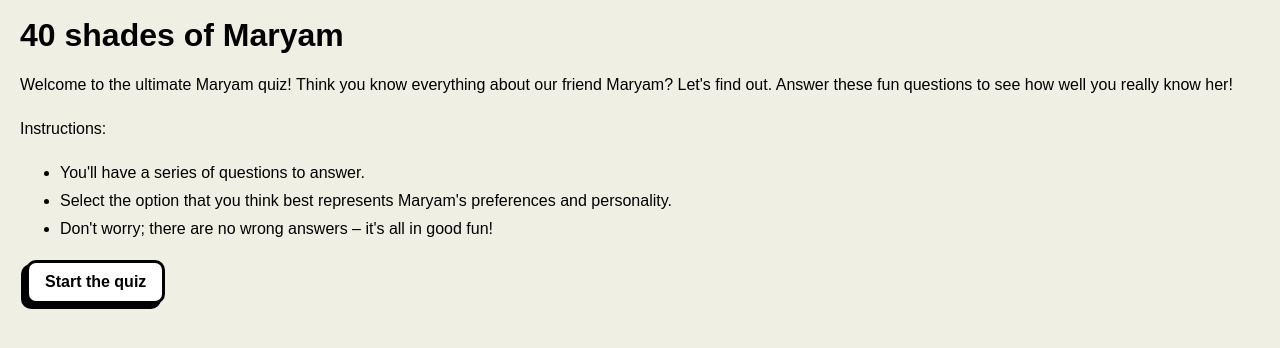
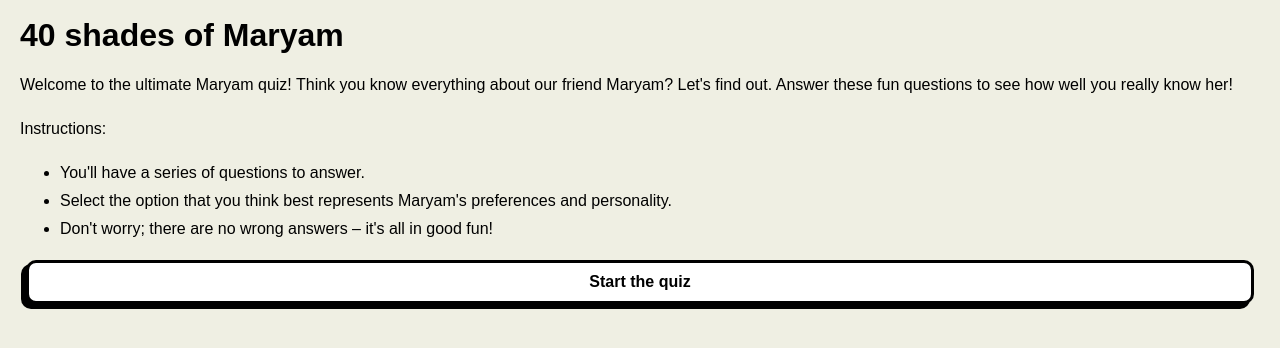
Before and after one commit to nicoladl/40shadesofmaryam, a Vue app: page /#/ in a window 1280 px wide. Shown: the top 348 px of the page. Built offline with nearby package versions, Linux system fonts and the light colour scheme.

Commit message:
feat: wide buttons

```diff
--- a/src/components/Button.vue
+++ b/src/components/Button.vue
@@ -1,11 +1,14 @@
 <template>
-  <button class="actions__item" :disabled="props.disabled" :label="props.label" @click="onClick">
+  <button
+      :class="`actions__item ${props.wide ? 'actions__item--wide' : ''}`"
+      :disabled="props.disabled"
+      :label="props.label" @click="onClick">
     <slot></slot>
   </button>
 </template>
 
 <script lang="ts" setup>
-const props = defineProps({ disabled: Boolean, label: String })
+const props = defineProps({disabled: Boolean, label: String, wide: Boolean})
 const emit = defineEmits(['click'])
 
 const onClick = () => {
@@ -18,6 +21,10 @@ const onClick = () => {
   &__item {
     background-color: transparent;
     border: none;
+
+    &--wide {
+      width: 100%;
+    }
   }
 }
 </style>
--- a/src/views/HomeView.vue
+++ b/src/views/HomeView.vue
@@ -21,7 +21,7 @@ const onStartQuiz = () => {
       <li>Don't worry; there are no wrong answers – it's all in good fun!</li>
     </ul>
 
-    <Button @click="onStartQuiz" :label="'start the quiz'">
+    <Button @click="onStartQuiz" :label="'start the quiz'" :wide="true">
       <Container :type="'button'">
         <button>Start the quiz</button>
       </Container>
--- a/src/views/ResultView.vue
+++ b/src/views/ResultView.vue
@@ -75,6 +75,7 @@ const onRestart = () => {
       <p>Now, it's time to see just how well you did.</p>
       <Button
           :label="'Calculate my score'"
+          :wide="true"
           @click="calculateScoreAndGenerateScreenshot"
       >
         <Container :type="'button'">
@@ -162,6 +163,7 @@ const onRestart = () => {
       <Button
           v-if="files.length > 0"
           :label="'Share'"
+          :wide="true"
           @click="onShare"
       >
         <Container :type="'button'">
```
